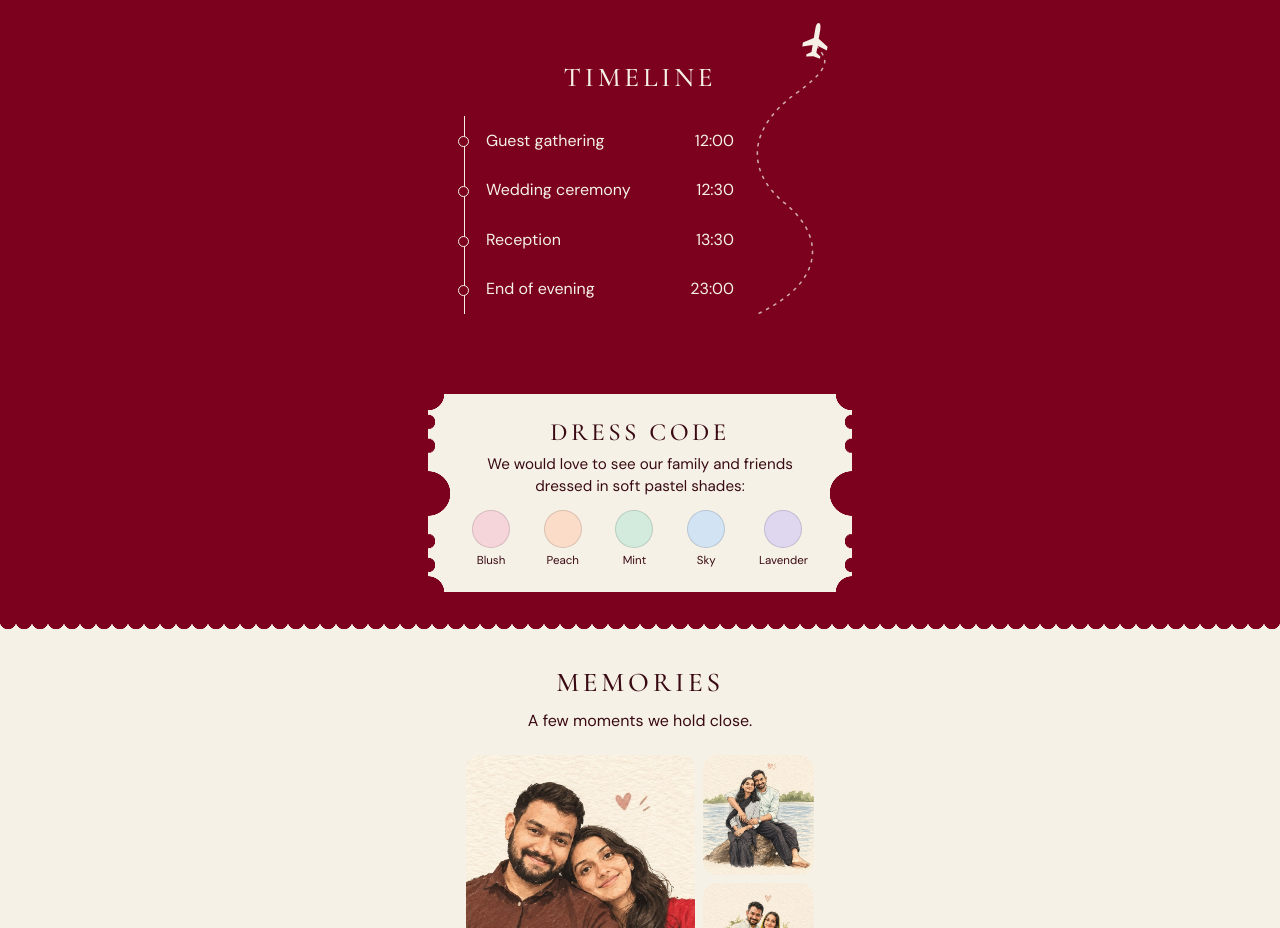
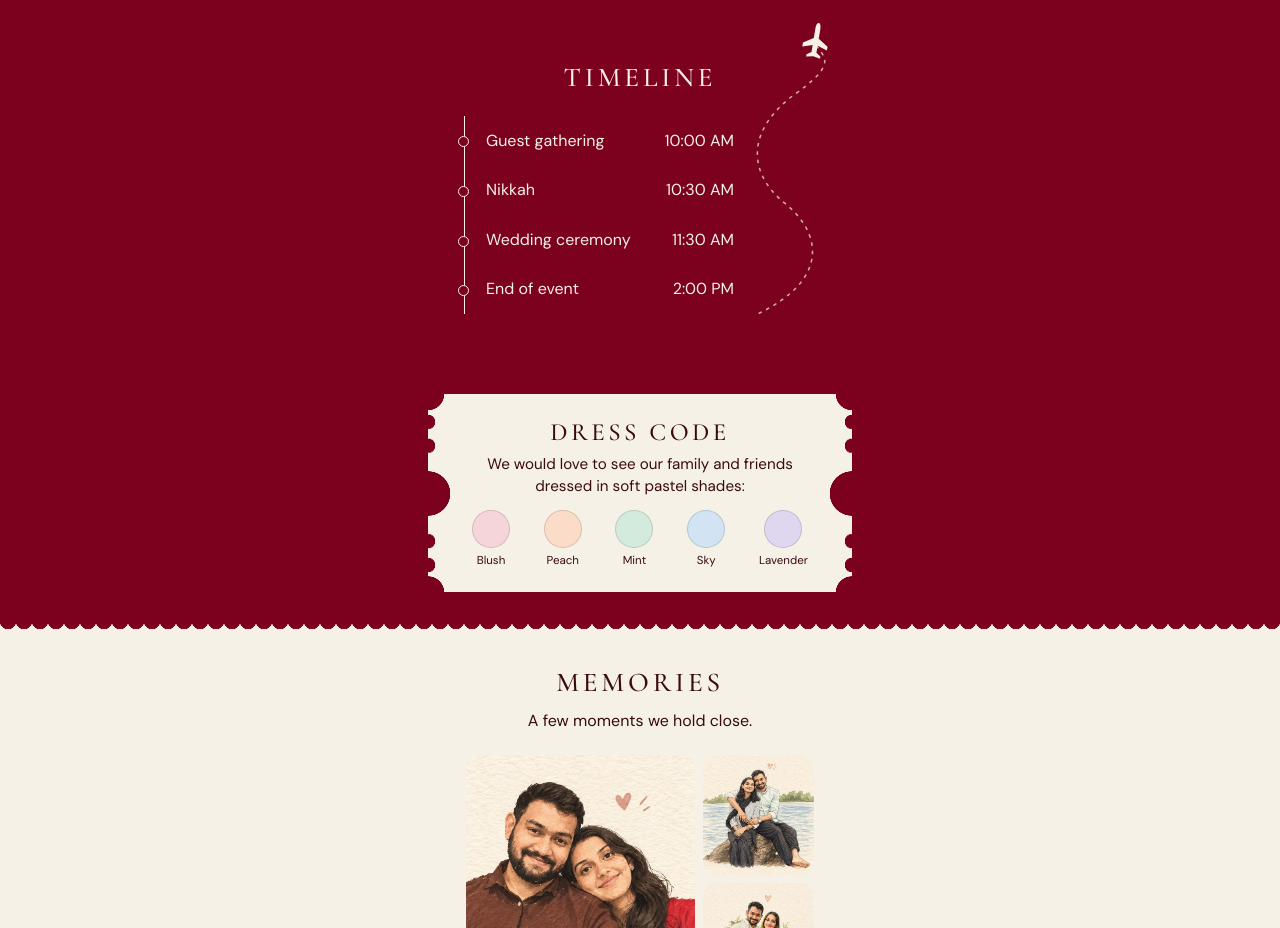
Before and after one commit to diya-el-fadhil/wedding_invitation, a plain HTML site: page index.html in a window 1280 px wide. Shown: the part 2540-3468 px from the top of the page. Drawn offline with nearby package versions, Linux system fonts and the light colour scheme.

Commit message:
added timeline

```diff
--- a/css/timeline.css
+++ b/css/timeline.css
@@ -23,3 +23,6 @@
 .timeline.in .mask-path{animation:draw-tl 3.5s .4s ease-in-out forwards}
 @keyframes draw-tl{to{stroke-dashoffset:0}}
 @media (prefers-reduced-motion:reduce){.timeline-path .mask-path{stroke-dashoffset:0}.tl-plane{offset-distance:100%}}
+/* keep times on one line; give the text more room on small phones */
+.timeline time{white-space:nowrap;flex-shrink:0;margin-left:12px}
+@media (max-width:400px){.timeline ol{margin-right:86px;margin-left:18px}.timeline li{font-size:.95rem}.timeline-path{width:72px;height:225px}}
--- a/index.html
+++ b/index.html
@@ -92,10 +92,10 @@
 <section class="timeline reveal">
   <h2>Timeline</h2>
   <ol>
-    <li><span>Guest gathering</span><time>12:00</time></li>
-    <li><span>Wedding ceremony</span><time>12:30</time></li>
-    <li><span>Reception</span><time>13:30</time></li>
-    <li><span>End of evening</span><time>23:00</time></li>
+    <li><span>Guest gathering</span><time>10:00 AM</time></li>
+    <li><span>Nikkah</span><time>10:30 AM</time></li>
+    <li><span>Wedding ceremony</span><time>11:30 AM</time></li>
+    <li><span>End of event</span><time>2:00 PM</time></li>
   </ol>
   <svg class="timeline-path" viewBox="0 0 80 250" aria-hidden="true">
     <path class="dots" mask="url(#tp-mask)" d="M12 238C70 210 66 172 34 146S2 84 44 54S58 22 60 10"/>
```
